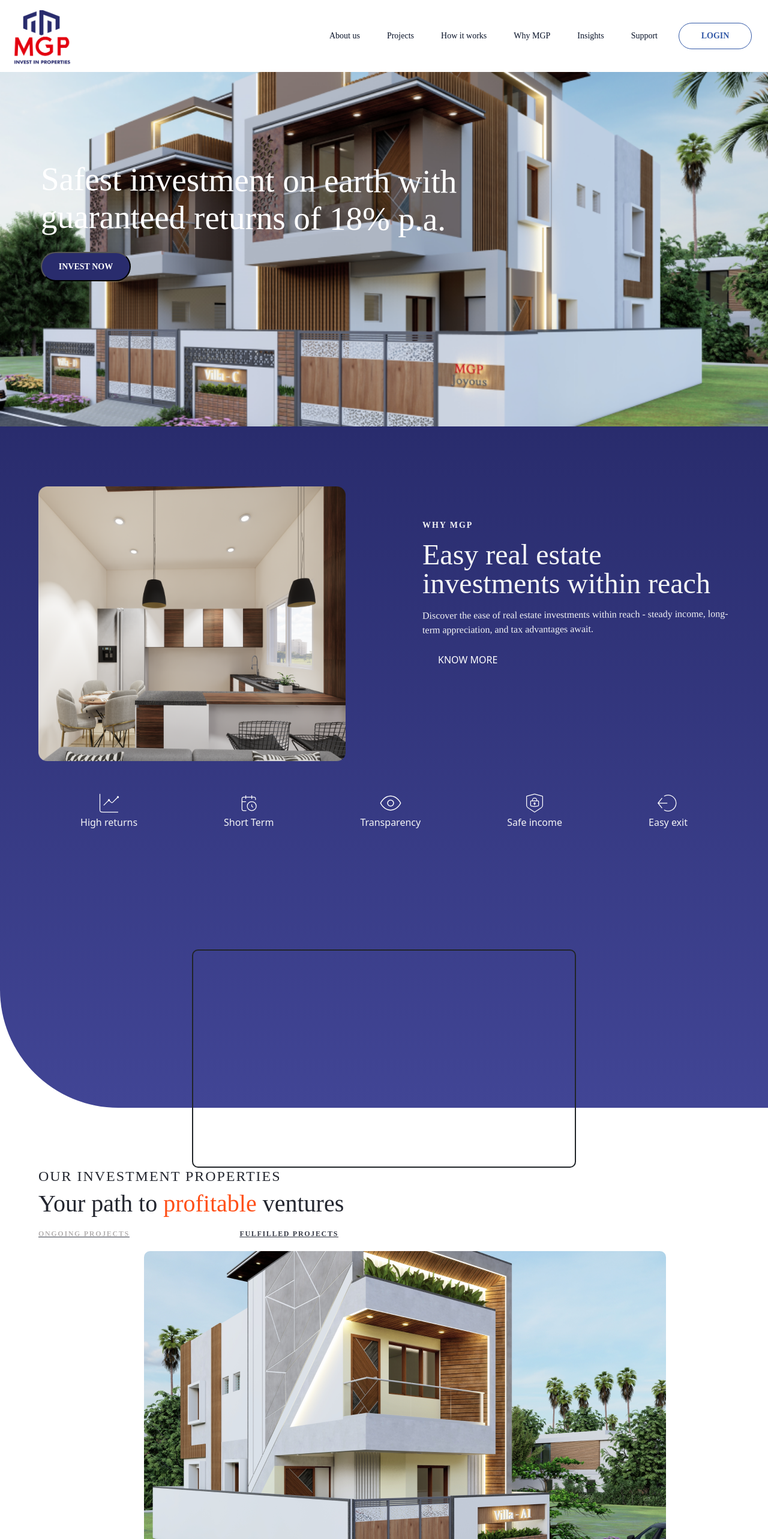
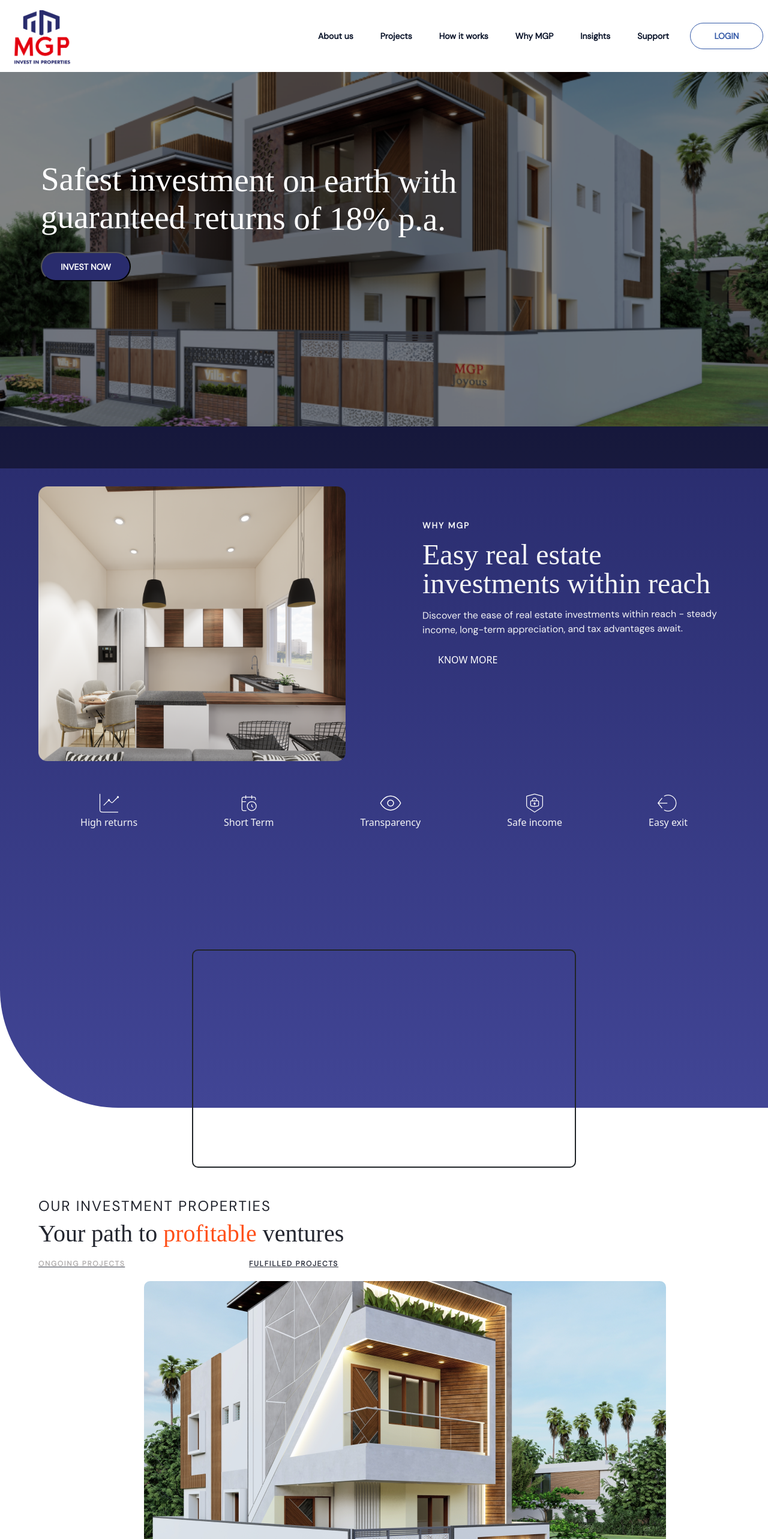
Before and after one commit to ksudharshan1706/fingerPrintsTask, a React (Create React App) app: page / in a window 1280 px wide. Shown: the top 2566 px of the page at 60% size. Built offline with nearby package versions, Linux system fonts and the light colour scheme.

Commit message:
small code update

```diff
--- a/public/index.html
+++ b/public/index.html
@@ -13,6 +13,8 @@
     <link href="https://cdn.jsdelivr.net/npm/bootstrap@5.0.2/dist/css/bootstrap.min.css" rel="stylesheet" integrity="sha384-EVSTQN3/azprG1Anm3QDgpJLIm9Nao0Yz1ztcQTwFspd3yD65VohhpuuCOmLASjC" crossorigin="anonymous">
     <script src="https://cdn.jsdelivr.net/npm/bootstrap@5.3.2/dist/js/bootstrap.bundle.min.js"></script>
     <script type="module" src="https://unpkg.com/ionicons@7.1.0/dist/ionicons/ionicons.esm.js"></script>
+    <link href="https://fonts.googleapis.com/css2?family=DM+Sans:opsz@9..40&family=Playfair+Display&display=swap" rel="stylesheet">
+
     <script nomodule src="https://unpkg.com/ionicons@7.1.0/dist/ionicons/ionicons.js"></script>
     <!--
       manifest.json provides metadata used when your web app is installed on a
--- a/src/componants/Corosal/Corosal.jsx
+++ b/src/componants/Corosal/Corosal.jsx
@@ -9,7 +9,7 @@ const Corosal = () => {
   return (
     <div className='corosalMain'>
         <div className='topContainer'>
-            <div className='top1container'><h4>OUR INVESTMENT PROPERTIES</h4></div>
+            <div className='top1container' style={{paddingTop:"50px"}}><h4>OUR INVESTMENT PROPERTIES</h4></div>
             <div className='top2container'>Your path to <ColorfulText>profitable</ColorfulText> ventures</div>
             <div className='top3container'>
                 <div style={{cursor:"pointer"}} className='blurClass'>ONGOING PROJECTS</div>
--- a/src/componants/Corosal/Corosal2.jsx
+++ b/src/componants/Corosal/Corosal2.jsx
@@ -48,7 +48,7 @@ function Example()
         },
         {
             corosal:corosal5,
-            siteArea: "Thazhambur",
+            siteArea: "THAZHAMBUR",
             mgpLayout: "MGP Kings Park",
             returnpercent:"5%",
             investment:"INR 9,00,000",
--- a/src/componants/Header/Header.jsx
+++ b/src/componants/Header/Header.jsx
@@ -6,6 +6,7 @@ function ColorfulText({children}) {
 const Header = () => {
   return (
     <div className='mainheader' >
+      <div className="overlay"></div>
         <div className='content'>
             <span className='para'>Safest investment on earth with</span>
              <span className='para para2'>guaranteed returns of 18% p.a.</span>
--- a/src/componants/Header/Header2.css
+++ b/src/componants/Header/Header2.css
@@ -6,6 +6,14 @@
     background-position: center;
     object-fit: cover;
     overflow: "auto";
+    position: relative;
+}
+.overlay {
+    position: absolute;
+    width: 100%;
+    height: 82.6vh;
+    background-color: #00000074;
+    top: 0%;
 }
 
 .content{
@@ -43,6 +51,7 @@
     font-weight: 700;
     line-height: 130%;
     margin-top: 24px;
+    z-index: 3000;
 }
 
 @media only screen and (max-width: 780px) {
@@ -88,4 +97,7 @@
         font-weight: 500;
         line-height: 43px;
     }
+    .overlay {
+    height: 78.3vh;
+    }
 }
--- a/src/componants/Navbar/Navbar.css
+++ b/src/componants/Navbar/Navbar.css
@@ -44,6 +44,7 @@
     border-color: transparent;
     background-color: transparent;
     height: 100px;
+    font-weight: 600;
 }
 
 .navLogin{
--- a/src/componants/footer/Footer.jsx
+++ b/src/componants/footer/Footer.jsx
@@ -4,7 +4,7 @@ import {hrline,footerlogo, youtube, linkedin, facebook, instagram } from '../../
 const Footer = () => {
   return (
     <div className='footer'>
-        <div className='footertop'>Share the Joy of Smart Investments </div>
+        <div className='footertop' style={{paddingTop:"50px"}}>Share the Joy of Smart Investments </div>
         <div className='footerbelowtop'> Invite your friends and family and earn up to 2% of their investments!</div>
         <button className='footerbutton'>CONTACT US</button>
         <div className='footertopbottom'>© 2023 MGP INVESTMENTS</div>
```
Also changed, not shown: src/componants/Header/Header.css (+11 -4 lines), src/componants/bargraps/BarChart.jsx (+0 -43 lines).
